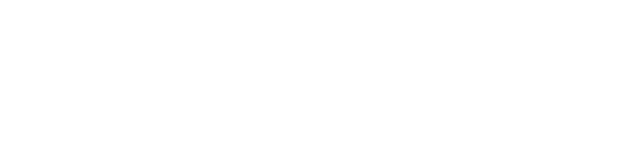
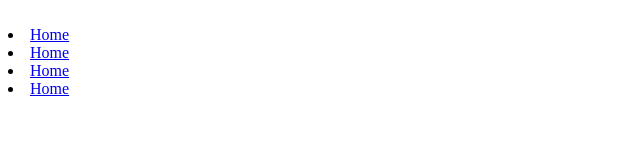
Before and after one commit to fifa0095/Responsive_website_02.github.io, a plain HTML site: page index.html in a window 1280 px wide. Shown: the whole page, without its empty margins (0-640 px from the left). Drawn offline with Linux system fonts and the light colour scheme.

Commit message:
update header

```diff
--- a/index.html
+++ b/index.html
@@ -19,6 +19,31 @@
         <!--==================== HEADER ====================-->
         <header class="header" id="header">
 
+            <nav class="nav container">
+                <a href="#"><img src="#logo" alt="" class="logo"></a>
+                <div class="nav__menu" id="nav-menu">
+                    <ui class="nav__list grid">
+
+                        <li class="nav__item">
+                            <a href="home.html" class="nav__link active-link">Home</a>
+                        </li>
+
+                        <li class="nav__item">
+                            <a href="home.html" class="nav__link active-link">Home</a>
+                        </li>
+
+                        <li class="nav__item">
+                            <a href="home.html" class="nav__link active-link">Home</a>
+                        </li>
+
+                        <li class="nav__item">
+                            <a href="home.html" class="nav__link active-link">Home</a>
+                        </li>
+
+
+                    </ui>
+                </div>
+            </nav>
         </header>
 
         <!--==================== MAIN ====================-->
```
